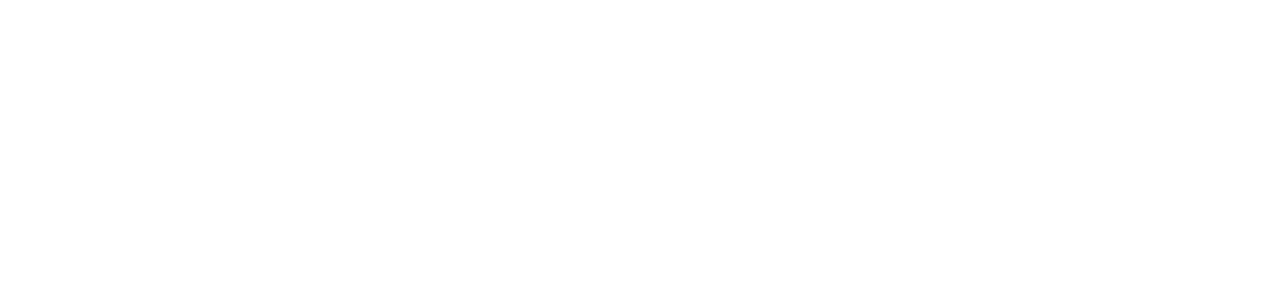
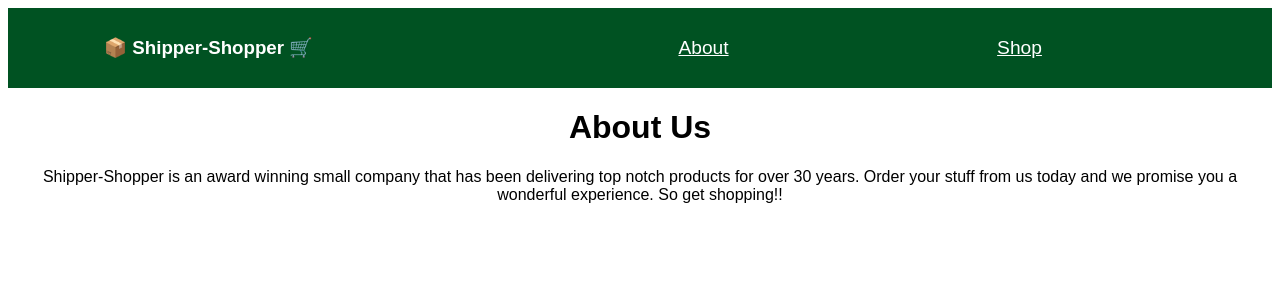
Before and after one commit to mikerachman1/shopping-cart, a React (Create React App) app: page / in a window 1280 px wide. Before the commit this address had no page. Shown: the top 300 px of the page. Built offline with nearby package versions, Linux system fonts and the light colour scheme.

Commit message:
Nav bar added with styling, routing working

```diff
--- a/src/App.js
+++ b/src/App.js
@@ -1,12 +1,18 @@
 import React from "react";
 import { BrowserRouter, Routes, Route } from "react-router-dom";
+import About from "./components/About";
+import Shop from "./components/Shop";
+import Nav from "./components/Nav";
+import "./style.css";
 
 function App() {
   return (
     <div className="App">
       <BrowserRouter>
+        <Nav />
         <Routes>
-
+          <Route path="/" element={<About />} />
+          <Route path="/shop" element={<Shop />} />
         </Routes>
       </BrowserRouter>
     </div>
--- a/src/components/About.js
+++ b/src/components/About.js
@@ -4,13 +4,13 @@ const About = () => {
   return (
     <div className="about">
       <h1>About Us</h1>
-      <p>We are an award winning small company that has been delivering
+      <p>Shipper-Shopper is an award winning small company that has been delivering
         top notch products for over 30 years. Order your stuff from us today
         and we promise you a wonderful experience. So get shopping!!</p>
-      <img
+      {/* <img
       src="https://imageio.forbes.com/specials-images/imageserve/5f91b847fe7c717493ca4a3b/Warehouse/960x0.jpg?format=jpg&width=960"
       alt="warehouse"
-      />
+      /> */}
     </div>
   );
 };
--- a/src/components/Nav.js
+++ b/src/components/Nav.js
@@ -0,0 +1,20 @@
+import React from "react";
+import { Link } from "react-router-dom";
+
+const Nav = () => {
+  return (
+    <nav>
+      <h3>📦 Shipper-Shopper 🛒</h3>
+      <ul className="nav-links">
+        <Link to="/">
+          <li className="nav-link">About</li>
+        </Link>
+        <Link to="/shop">
+          <li className="nav-link">Shop</li>
+        </Link>
+      </ul>
+    </nav>
+  );
+};
+
+export default Nav;
--- a/src/components/Shop.js
+++ b/src/components/Shop.js
@@ -0,0 +1,11 @@
+import React from "react";
+
+const Shop = () => {
+  return (
+    <div className="shop">
+      <h1>Shop</h1>
+    </div>
+  );
+};
+
+export default Shop;
--- /dev/null
+++ b/src/style.css
@@ -0,0 +1,27 @@
+* {
+  text-align: center;
+  font-family: Arial, Helvetica, sans-serif;
+}
+
+nav {
+  display: flex;
+  justify-content: space-around;
+  align-items: center;
+  min-height: 10vh;
+  background-color: rgb(0, 82, 34);
+  color: white;
+}
+
+.nav-links {
+  display: flex;
+  justify-content: space-around;
+  align-items: center;
+  width: 50%;
+  list-style: none;
+}
+
+.nav-links > a {
+  color: white;
+  text-decoration-color: white;
+  font-size: 1.2rem;
+}
```
